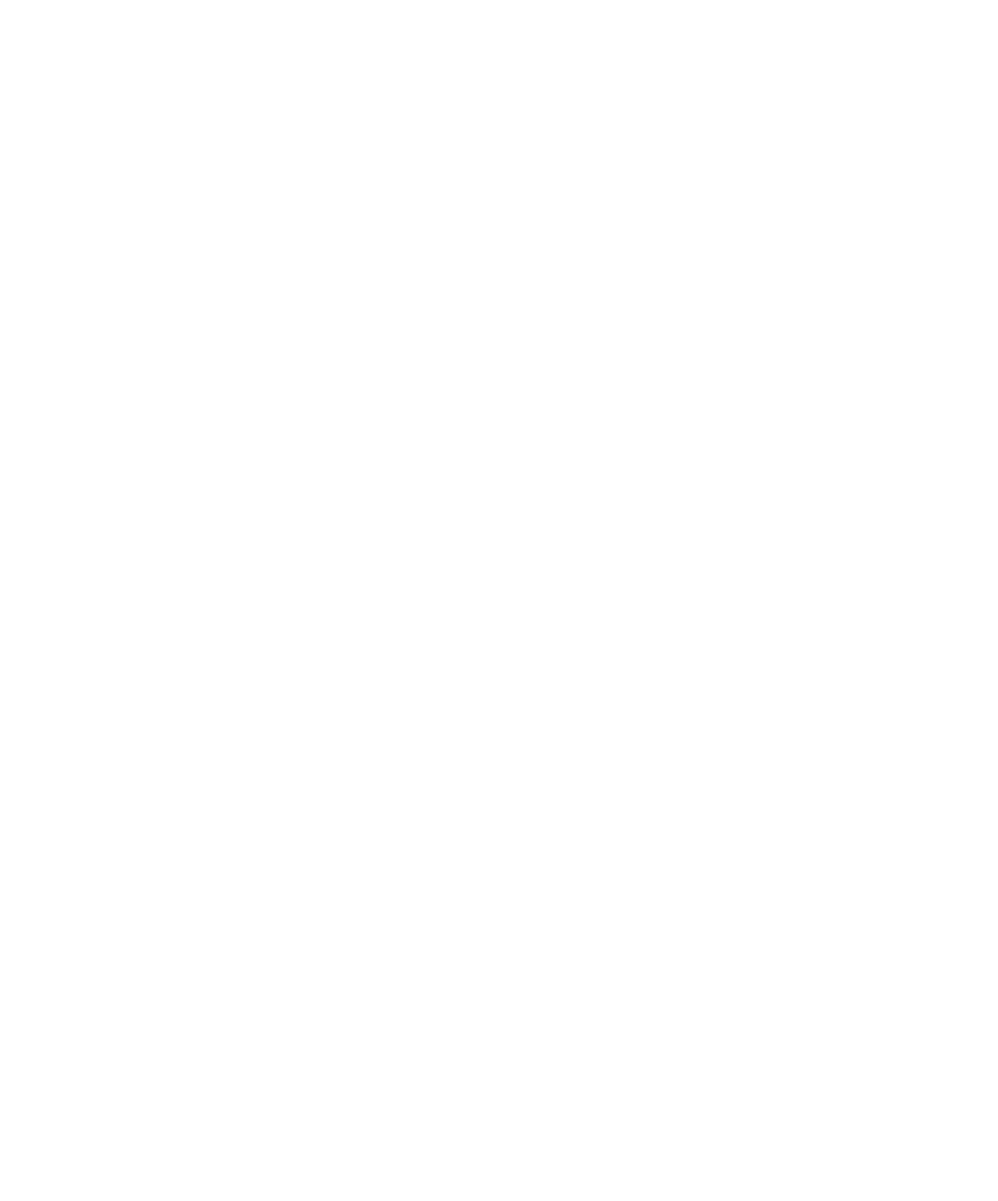
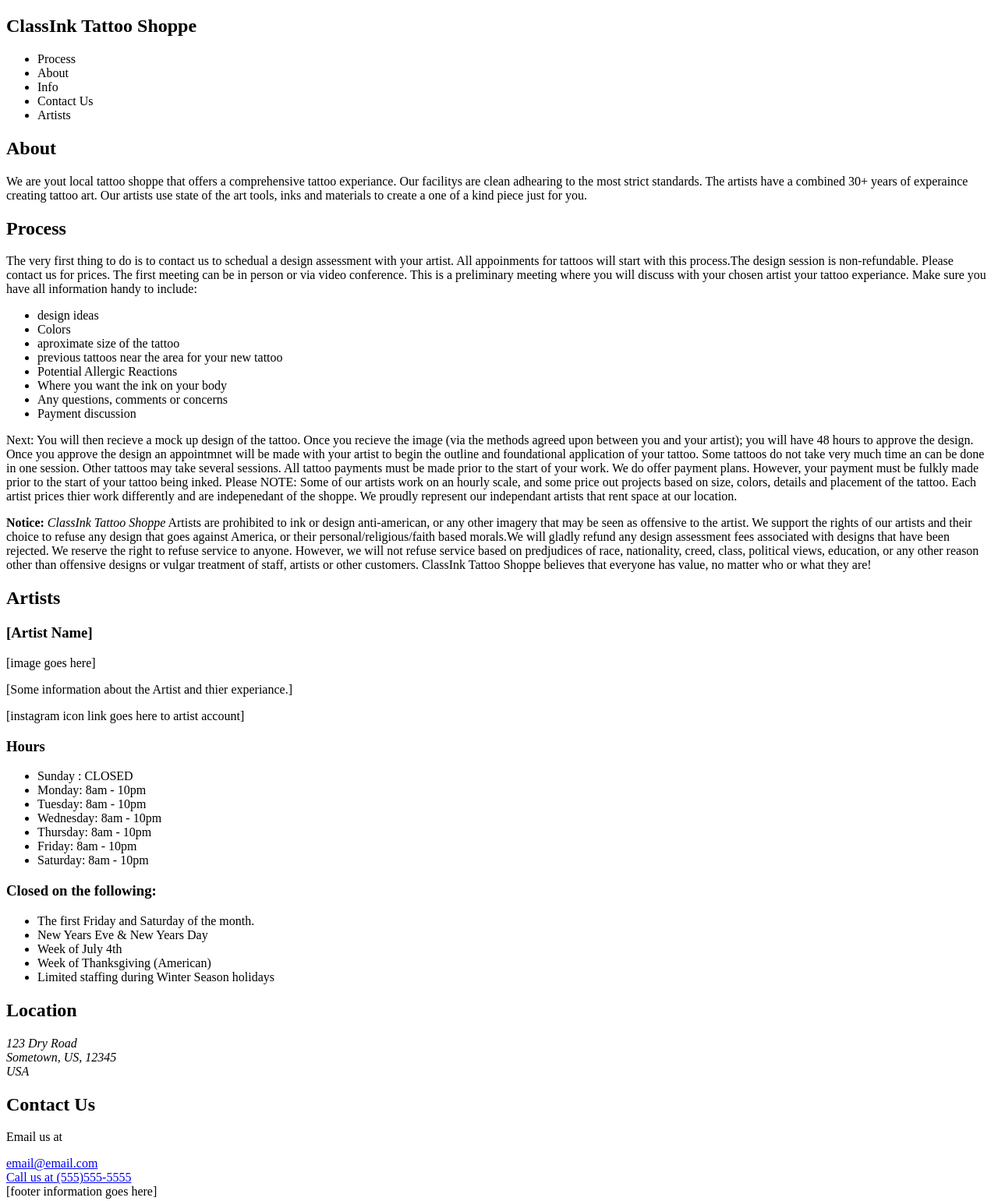
Before and after one commit to MrsG-ood/ClassInk-Tattoo-Shop, a plain HTML site: page index.html in a window 1280 px wide. Shown: the whole page at 78% size. Before the commit the page ends 800 px from the top, so only its background shows below. Drawn offline with Linux system fonts and the light colour scheme.

Commit message:
broken - fixed

```diff
--- a/index.html
+++ b/index.html
@@ -3,13 +3,100 @@
 <head>
     <meta charset="UTF-8">
     <meta name="viewport" content="width=device-width, initial-scale=1.0">
-    <link rel="stylesheet" href="style.css">
-    <title>Document</title>
+    <link rel="text/style" href="style.css">
+    <title>CLassInk</title>
 </head>
 <body>
 
+<nav>
+    <h1>ClassInk Tattoo Shoppe</h1>
+    <ul>
+        <li href="#">Process</li>
+        <li href="#">About</li>
+        <li href="#">Info</li>
+        <li href="#">Contact Us</li>
+        <li href="#">Artists</li>
+    </ul>
+</nav>
+<div class="parallax__1"></div>
+<div class="desc">
+    <h2>About</h2>
+    <p>We are yout local tattoo shoppe that offers a comprehensive tattoo experiance. Our facilitys are clean adhearing to the most strict standards. The artists have a combined 30+ years of experaince creating tattoo art. Our artists use state of the art tools, inks and materials to create a one of a kind piece just for you. </p>
+</div>
+
+<div class="parallax__2"></div>
+<div class="desc">
+    <h2>Process</h2>
+    <p>The very first thing to do is to contact us to schedual a design assessment with your artist. All appoinments for tattoos will start with this process.The design session is non-refundable. Please contact us for prices. The first meeting can be in person or via video conference. This is a preliminary meeting where you will discuss with your chosen artist your tattoo experiance. Make sure you have all information handy to include:</P>
+        <ul>
+            <li>design ideas</li>
+            <li>Colors</li>
+            <li>aproximate size of the tattoo</li>
+            <li>previous tattoos near the area for your new tattoo</li>
+            <li>Potential Allergic Reactions</li>
+            <li>Where you want the ink on your body</li>
+            <li>Any questions, comments or concerns</li>
+            <li>Payment discussion</li>
+        </ul>
+        <p> Next: You will then recieve a mock up design of the tattoo. Once you recieve the image (via the methods agreed upon between you and your artist); you will have 48 hours to approve the design. Once you approve the design an appointmnet will be made with your artist to begin the outline and foundational application of your tattoo. Some tattoos do not take very much time an can be done in one session. Other tattoos may take several sessions. All tattoo payments must be made prior to the start of your work. We do offer payment plans. However, your payment must be fulkly made prior to the start of your tattoo being inked. Please NOTE: Some of our artists work on an hourly scale, and some price out projects based on size, colors, details and placement of the tattoo. Each artist prices thier work differently and are indepenedant of the shoppe. We proudly represent our independant artists that rent space at our location.</p>
+        <p><strong>Notice:</strong> <em>ClassInk Tattoo Shoppe</em> Artists are prohibited to ink or design anti-american, or any other imagery that may be seen as offensive to the artist. We support the rights of our artists and their choice to refuse any design that goes against America, or their personal/religious/faith based morals.We will gladly refund any design assessment fees associated with designs that have been rejected. We reserve the right to refuse service to anyone. However, we will not refuse service based on predjudices of race, nationality, creed, class, political views, education, or any other reason other than offensive designs or vulgar treatment of staff, artists or other customers. ClassInk Tattoo Shoppe believes that everyone has value, no matter who or what they are! </p>
+
+    </div>
+
+<div class="parallax__4"></div>
+<div class="">
+    <h2>Artists</h2>
+    <div>
+        <h3 class="artist">[Artist Name]</h3>
+        <img>[image goes here]
+        <p class="desc__artist">[Some information about the Artist and thier experiance.]</p>
+        [instagram icon link goes here to artist account]
+    </div>
+
+</div>
+
+<div class="parallax__3"></div>
+<div class="shopInfo">
+<h3>Hours</h3>
+<ul>
+    <li>Sunday : CLOSED</li>
+    <li>Monday: 8am - 10pm</li>
+    <li>Tuesday: 8am - 10pm</li>
+    <li>Wednesday: 8am - 10pm</li>
+    <li>Thursday: 8am - 10pm</li>
+    <li>Friday: 8am - 10pm</li>
+    <li>Saturday: 8am - 10pm</li>
+</ul>
+    <h3>Closed on the following:</h3>
+
+    <ul>
+        <li>The first Friday and Saturday of the month.</li>
+        <li>New Years Eve & New Years Day</li>
+        <li>Week of July 4th</li>
+        <li>Week of Thanksgiving (American)</li>
+        <li>Limited staffing during Winter Season holidays</li>
+    </ul>
+
+<h2>Location</h2>
+<address>
+    123 Dry Road <br>
+    Sometown, US, 12345<br>
+    USA
+</address>
+
+</div>
 
 
-<script src="script.js"></script>
+<div class="contact">
+    <h2 >Contact Us</h2>
+    <p> Email us at</p><a href="mainto:email@mail.com"> email@email.com</a> <br>
+    <a href=tel:+5555555555>Call us at (555)555-5555</a>
+</div>
+
+<footer>
+    [footer information goes here]
+</footer>
+
+    <script src="script.js"></script>
 </body>
 </html>
```
Also changed, not shown: img/background-1051850_1920.jpg (added), img/duck-1072674_1280.jpg (added), img/lucas-lenzi-zeT_i6av9rU-unsplash.jpg (added), img/pexels-dan-prado-428105.jpg (added), img/rubber-duck-1361273_1920.jpg (added), img/rubber-duck-3414560_1920.jpg (added), img/rubber-duck-594356_1920.jpg (added), img/yellow-2344417_1920.jpg (added), input.scss (deleted), style.css (deleted), 8 other files.
